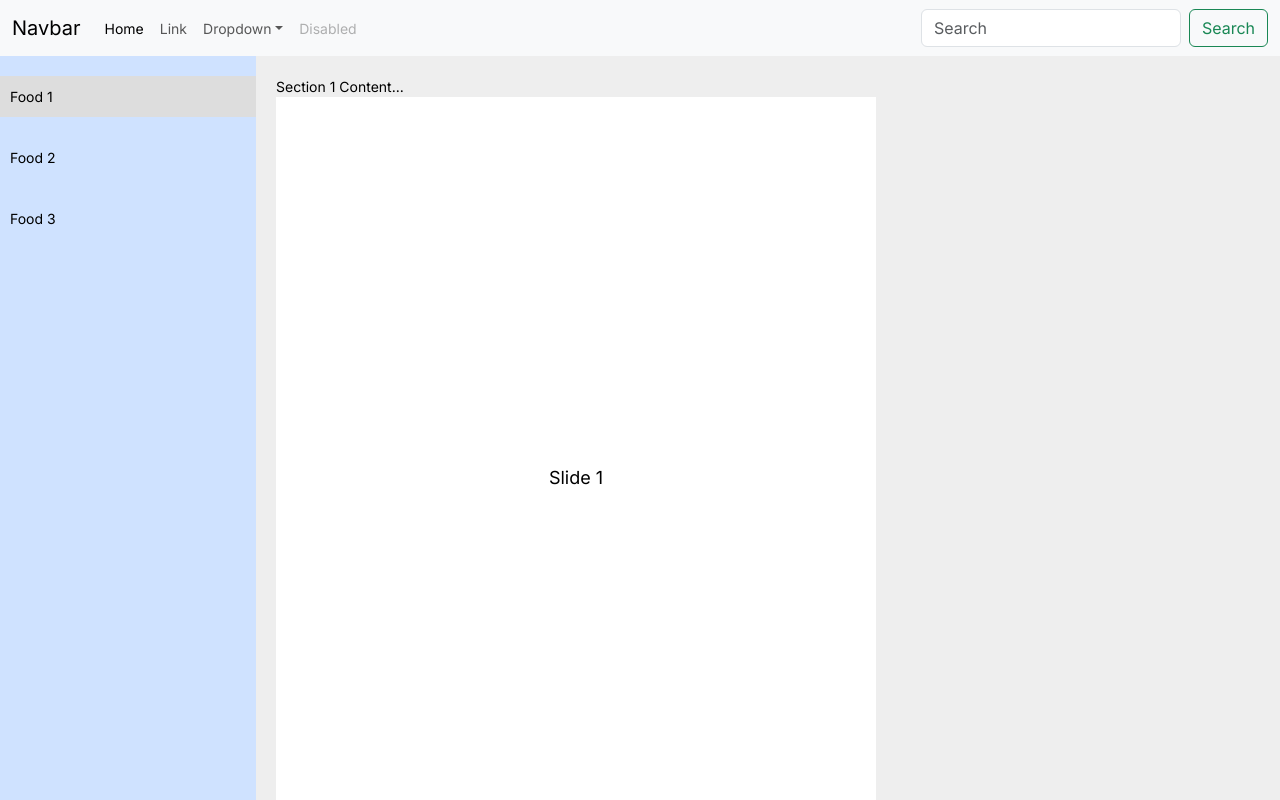
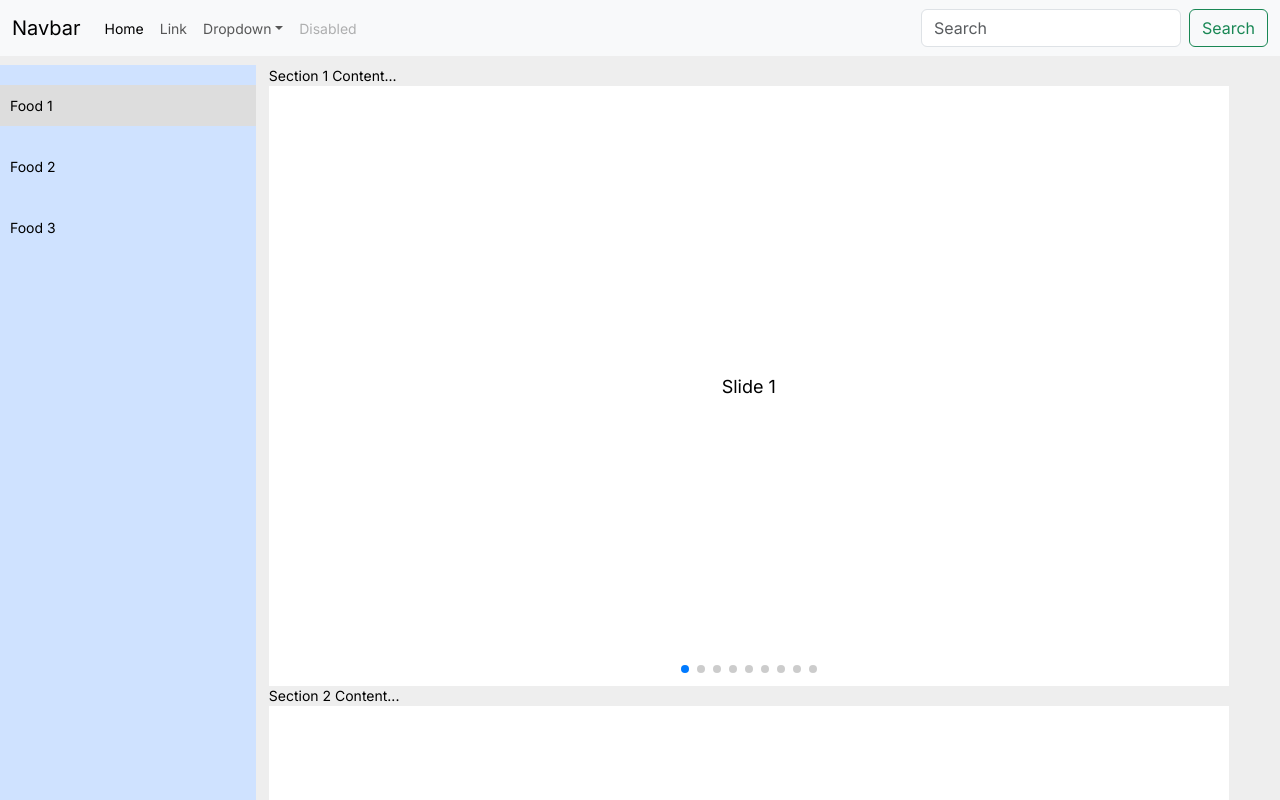
Before and after one commit to EthanCoderEnjoy/Next-JS-menu-app, a Next.js app: page / in a window 1280 px wide. Shown: the top 800 px of the page. Built offline with nearby package versions, Linux system fonts and the light colour scheme.

Commit message:
fix: navbar sidebar content 切版大致完成

```diff
--- a/app/page.tsx
+++ b/app/page.tsx
@@ -31,9 +31,8 @@ export default function Home() {
 	];
 	return (
 		<>
-			<Navbar />
-
-			<Catalog />
+		 <Navbar />
+		 <Catalog />
 		</>
 	)
 }
--- a/components/Catalog.css
+++ b/components/Catalog.css
@@ -32,7 +32,7 @@
   }
 
 
-  .sidbar-container{
+  .sidebar-container{
     display: flex;
 }
 
@@ -64,9 +64,9 @@
 }
 
 .content {
-    margin-left: 20%;
-    width: 80%;
-    padding: 20px;
+    margin-left: 21%;
+    width: 100%;
+
 }
 
 .section {
--- a/components/Catalog.tsx
+++ b/components/Catalog.tsx
@@ -48,11 +48,11 @@ export default function Catalog() {
 
 	return (
 		<>
-      <div className="sidbar-container vh-100">
+			<div className="sidebar-container h-75" style={{marginTop:"65px"}}>
 				<div className="sidebar bg-primary-subtle">
 					<ul>
 						<li>
-              <Link href="#section1"  className={currentSection === 'section1' ? 'active' : ''}>
+							<Link href="#section1" className={currentSection === 'section1' ? 'active' : ''}>
 								Food 1
 							</Link>
 						</li>
@@ -68,7 +68,7 @@ export default function Catalog() {
 						</li>
 					</ul>
 				</div>
-        <div className="content w-50 h-100">
+				<div className="content w-75 ">
 					<div ref={sectionRefs.section1} id="section1" className="section h-100">
 						Section 1 Content...
 						<FoodSelect />
--- a/components/Navbar.tsx
+++ b/components/Navbar.tsx
@@ -8,7 +8,7 @@ export default function Navbar() {
 	}, []);   //此方法也可以import BS.js
     return (
         <>
-           <nav className="navbar navbar-expand-lg bg-body-tertiary">
+           <nav className="navbar navbar-expand-lg bg-body-tertiary fixed-top">
                 <div className="container-fluid">
                     <a className="navbar-brand" href="#">Navbar</a>
                     <button className="navbar-toggler" type="button" data-bs-toggle="collapse" data-bs-target="#navbarSupportedContent" aria-controls="navbarSupportedContent" aria-expanded="false" aria-label="Toggle navigation">
```
Lines whose indentation alone changed are shown as unchanged.
